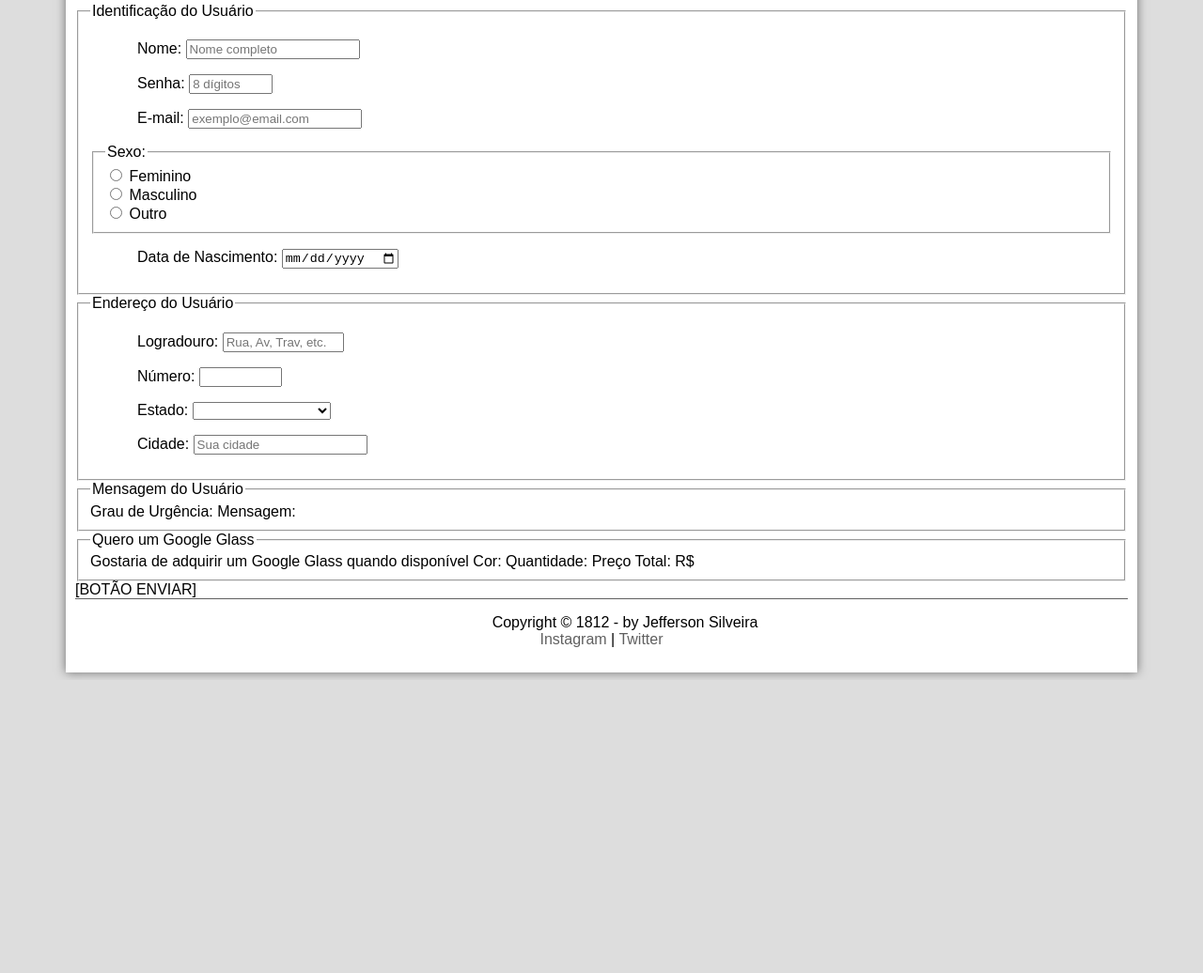
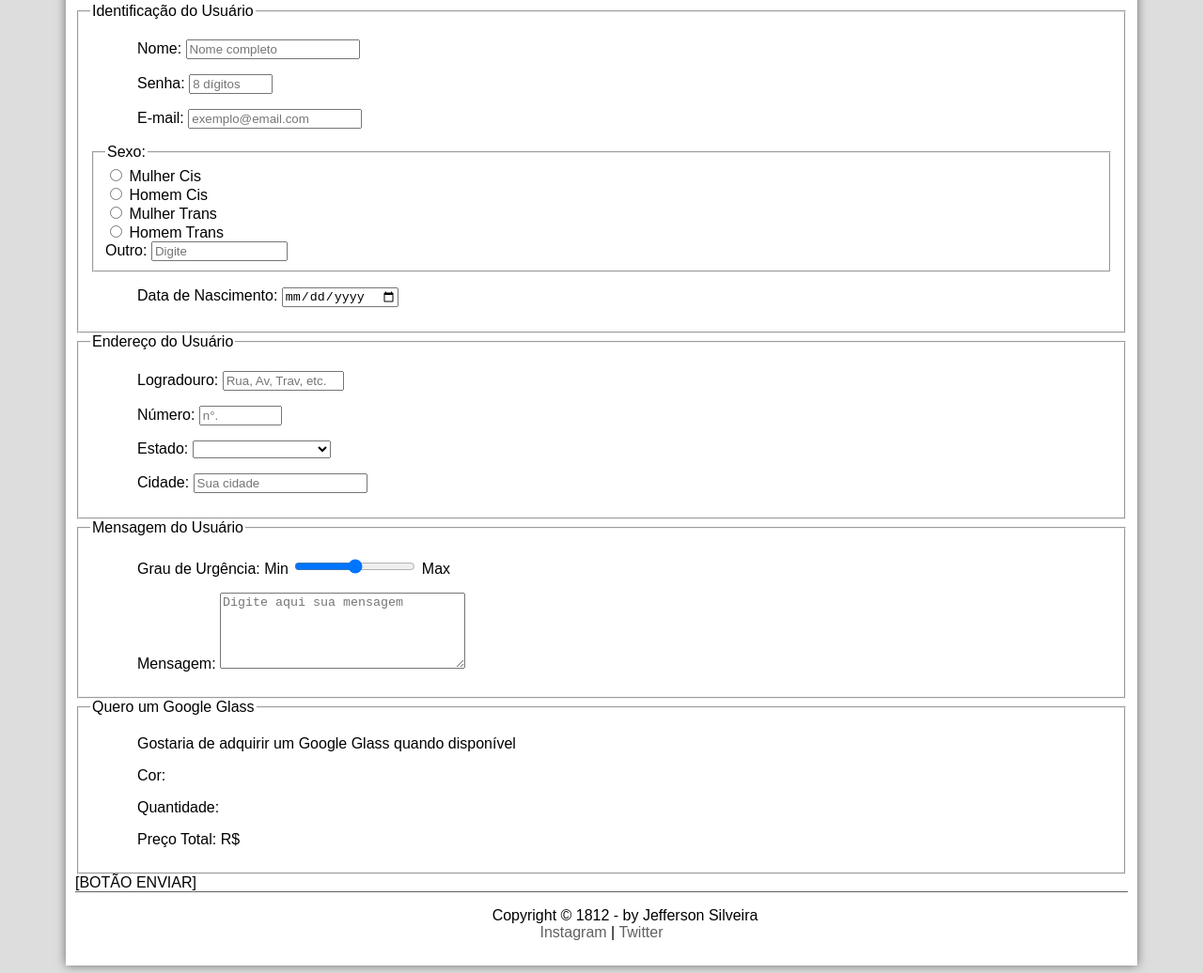
Before and after one commit to jeffersilveira/site-html5-cev, a plain HTML site: page contact-us.html in a window 1280 px wide. Shown: the part 311-1347 px from the top of the page at 94% size. Before the commit the page ends 1035 px from the top, so only its background shows below. Drawn offline with Linux system fonts and the light colour scheme.

Commit message:
commit form page html

```diff
--- a/contact-us.html
+++ b/contact-us.html
@@ -54,9 +54,11 @@
                             </p>
 
                             <fieldset id="gender"> <legend>Sexo: </legend>
-                                <input type="radio" name="tGender" id="cFemale"> <label for="cFemale">Feminino</label> <br/>
-                                <input type="radio" name="tGender" id="cMale"> <label for="cMale">Masculino</label> <br/>
-                                <input type="radio" name="tGender" id="cOther"> <label for="cOther">Outro</label> <br/>
+                                <input type="radio" name="tGender" id="cM-cis"> <label for="cM-cis">Mulher Cis</label> <br/>
+                                <input type="radio" name="tGender" id="cH-cis"> <label for="cH-cis">Homem Cis</label> <br/>
+                                <input type="radio" name="tGender" id="cM-Trans"> <label for="cM-Trans">Mulher Trans</label> <br/>
+                                <input type="radio" name="tGender" id="cH-Trans"> <label for="cH-Trans">Homem Trans</label> <br/>
+                                <label for="cOther"> Outro: </label> <input type="text" name="tOther" id="cOther" size="15" maxlength="30" placeholder="Digite"> <br/>
                             </fieldset>
 
                             <p><label for="cDate">Data de Nascimento: </label>
@@ -70,7 +72,7 @@
                                 <input type="text" name="tStreet" id="cStreet" size="13" maxlength="50" placeholder="Rua, Av, Trav, etc.">
                             </p>
                             <p><label for="cNum">Número: </label>
-                                <input type="number" name="tNum" id="cNum" min="0" max="999999">
+                                <input type="number" name="tNum" id="cNum" min="0" max="999999" placeholder="n°.">
                             </p>
                             <p><label for="cState">Estado: </label>
                                 <select name="tState" id="cState">
@@ -103,16 +105,20 @@
 
                     <fieldset id="message">
                         <legend>Mensagem do Usuário </legend>
-                            Grau de Urgência:
-                            Mensagem:
+                            <p><label for="cUrgency"> Grau de Urgência:</label>
+                                Min <input type="range" name="tUrgency" id="cUrgency" min="1" max="5" step="1"> Max
+                            </p>
+                            <p><label for="cMsg"> Mensagem:</label>
+                                <textarea name="tMsg" id="cMsg" cols="30" rows="5" placeholder="Digite aqui sua mensagem"></textarea>
+                            </p>
                     </fieldset>
 
                     <fieldset id="order-user">
                         <legend>Quero um Google Glass </legend>
-                            Gostaria de adquirir um Google Glass quando disponível
-                            Cor:
-                            Quantidade:
-                            Preço Total: R$
+                            <p><label for="cOrder">Gostaria de adquirir um Google Glass quando disponível</label> </p>
+                            <p><label for="cColor"> Cor:</label></p>
+                            <p><label for="cQuant"> Quantidade:</label></p>
+                            <p><label for="cPrice"> Preço Total: R$</label></p>
                     </fieldset>
 
                     [BOTÃO ENVIAR]
```
